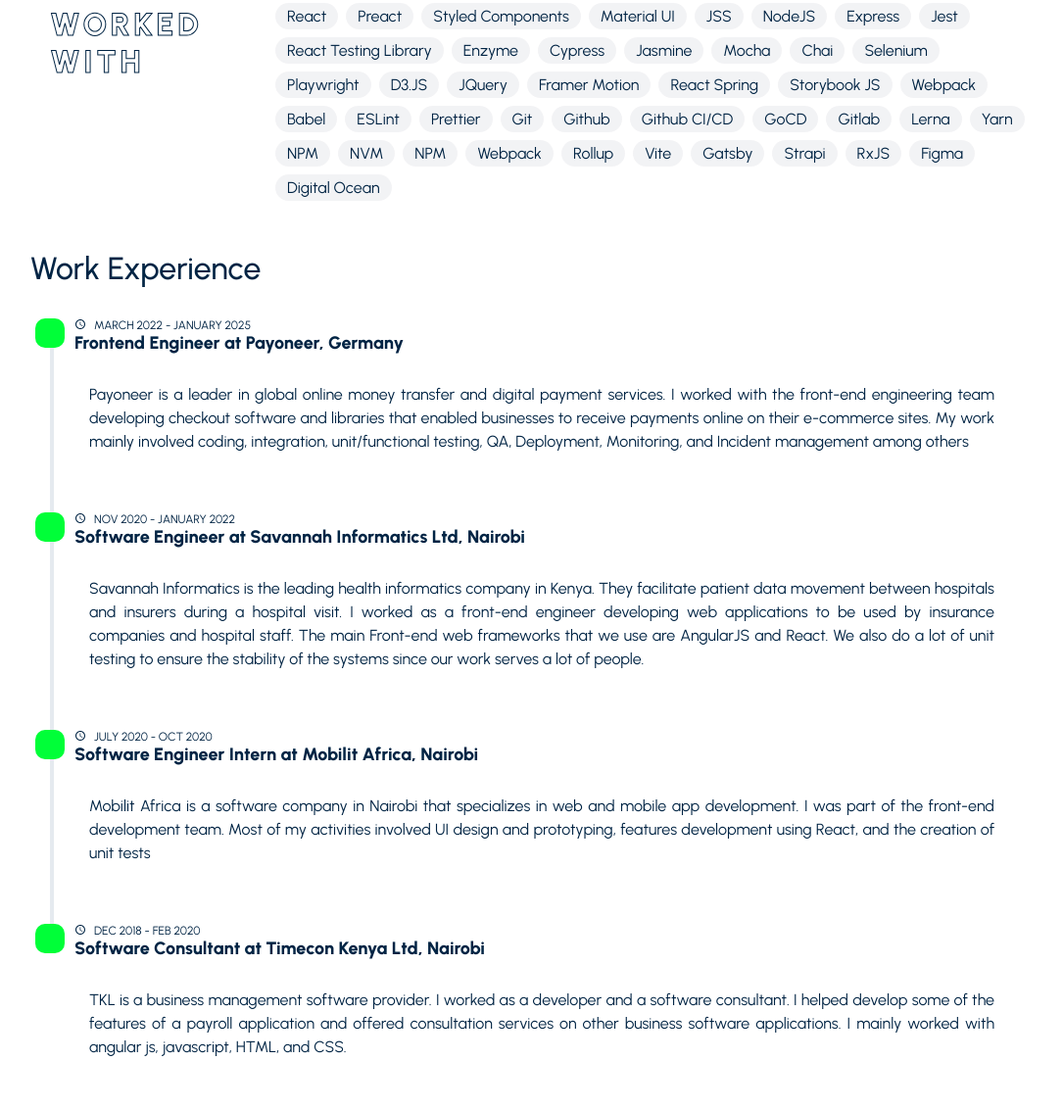
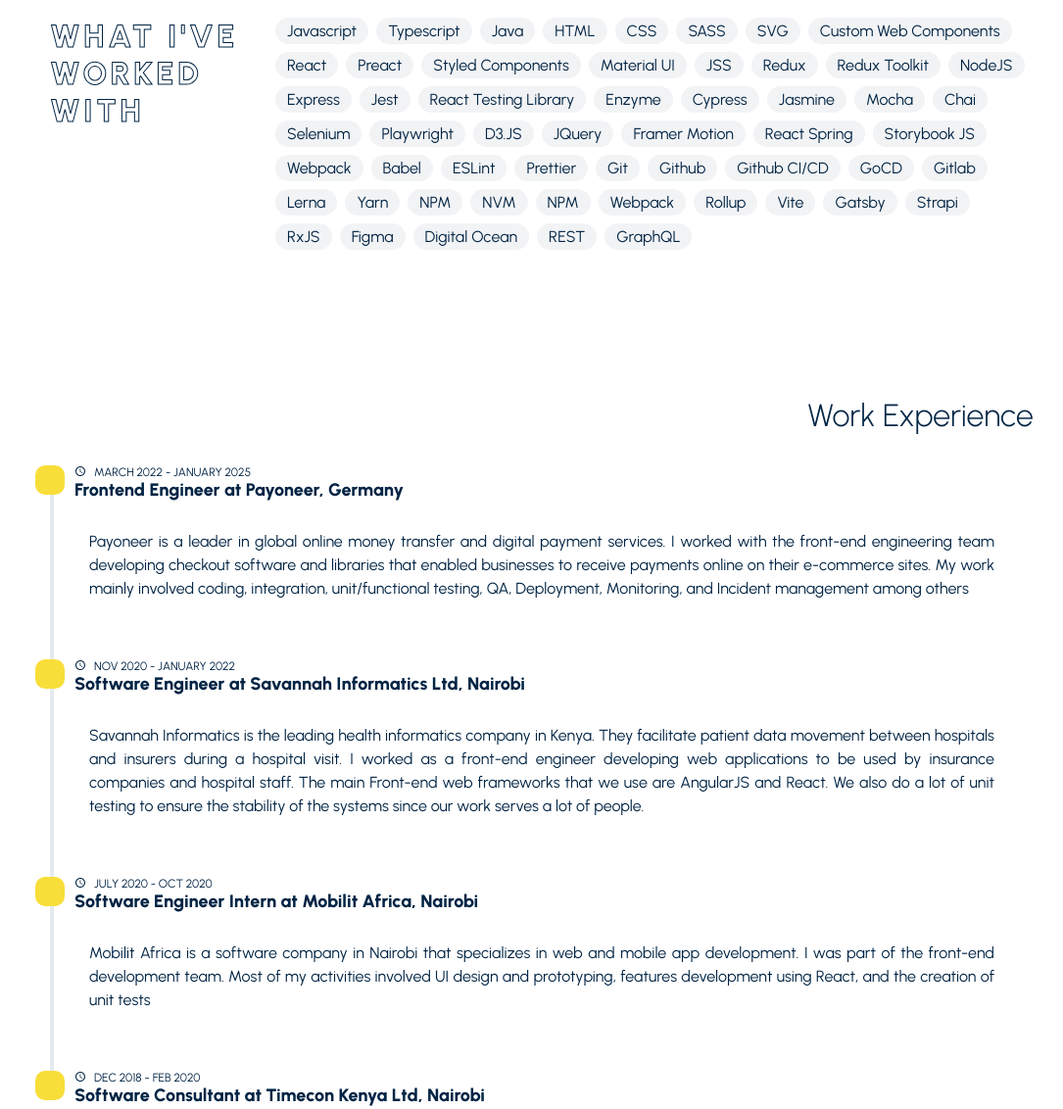
Before and after one commit to StevNdegwa/stevndegwa.github.io, a Gatsby site: page / in a window 1280 px wide. Shown: the part 1166-2298 px from the top of the page at 98% size, without its empty margins (97-1182 px from the left). Built offline with nearby package versions, Linux system fonts and the light colour scheme; Gatsby itself is replaced by a stand-in of ours.

Commit message:
Update styling

```diff
--- a/data/about.json
+++ b/data/about.json
@@ -35,6 +35,8 @@
     "Styled Components",
     "Material UI",
     "JSS",
+    "Redux",
+    "Redux Toolkit",
     "NodeJS",
     "Express",
     "Jest",
@@ -72,7 +74,9 @@
     "Strapi",
     "RxJS",
     "Figma",
-    "Digital Ocean"
+    "Digital Ocean",
+    "REST",
+    "GraphQL"
   ],
   "jobs":[
     {
--- a/src/components/atoms/Text/Text.tsx
+++ b/src/components/atoms/Text/Text.tsx
@@ -10,6 +10,7 @@
     variant: "solid" | "outline";
     weight: "light" | "regular" | "medium" | "bold";
     textShadow: "xs" | "sm" | "md" | "lg" | "xl";
+    textAlign: "left" | "center" | "right";
     size: "xs" | "sm" | "md" | "lg" | "xl" | "xxl" | "xxxl";
     heading: "h1" | "h2" | "h3" | "h4" | "h5" | "h6";
   }>;
@@ -23,6 +24,8 @@
   weight = "regular",
   heading,
   variant,
+  textAlign,
+  textShadow,
   ...props
 }) => {
   const elementClasses = clsx(
@@ -32,6 +35,8 @@
     `${weight}-text-weight`,
     {
       [`${variant}-text-variant`]: !!variant,
+      [`text-shadow-${textShadow}`]: !!textShadow,
+      [`text-align-${textAlign}`]: !!textAlign,
     }
   );
 
--- a/src/components/atoms/Text/style.ts
+++ b/src/components/atoms/Text/style.ts
@@ -8,4 +8,15 @@
     -webkit-text-fill-color: transparent;
     -webkit-text-stroke: 1px;
 }
+&.text-align-left{
+    text-align: left;
+}
+&.text-align-center{
+    text-align: center;
+}
+&.text-align-right{
+    text-align: right;
+}
+
+
 `;
--- a/src/components/molecules/FlexBox/FlexBox.tsx
+++ b/src/components/molecules/FlexBox/FlexBox.tsx
@@ -7,12 +7,7 @@
   Partial<{
     direction: "row" | "column";
     wrap: boolean;
-    justify:
-      | "center"
-      | "space-between"
-      | "space-around"
-      | "flex-start"
-      | "flex-end";
+    justify: "center" | "space-between" | "space-around" | "start" | "end";
     align: "center" | "flex-start" | "flex-end";
     gap: "xs" | "sm" | "md" | "lg" | "xl" | "xxl";
   }>;
--- a/src/components/molecules/FlexBox/styles.ts
+++ b/src/components/molecules/FlexBox/styles.ts
@@ -5,6 +5,9 @@
 display: flex;
 &.flex-column{
   flex-direction: column;
+}
+&.flex-row{
+    flex-direction: row;
 }
 &.flex-wrap{
     flex-wrap: wrap;
@@ -18,11 +21,10 @@
 &.justify-space-around{
     justify-content: space-around;
 }
-&.justify-flex-start{
-
+&.justify-start{
     justify-content: flex-start;
 }
-&.justify-flex-end{
+&.justify-end{
     justify-content: flex-end;
 }
 &.align-center{
--- a/src/components/organisms/home/Section/Section.tsx
+++ b/src/components/organisms/home/Section/Section.tsx
@@ -1,13 +1,14 @@
 import React, { PropsWithChildren } from "react";
 import { Box, Text } from "@components/atoms";
 import { Wrapper } from "./styles";
+import { FlexBox } from "@components/molecules";
 
 export const Section: React.FC<PropsWithChildren<{ title: string }>> = ({
   children,
   title,
 }) => (
   <Wrapper gap="md">
-    <Text heading="h2" size="xxxl" weight="medium">
+    <Text heading="h2" size="xxxl" weight="light" textAlign="right">
       {title}
     </Text>
     <Box>{children}</Box>
--- a/src/components/organisms/home/Section/styles.ts
+++ b/src/components/organisms/home/Section/styles.ts
@@ -2,7 +2,7 @@
 import styled from "styled-components";
 
 export const Wrapper = styled(ContentWrapper)`
-margin-top: 50px;
-margin-bottom: 50px;
-
+margin-top: 100px;
+margin-bottom: 100px;
+padding-bottom: 50px;
 `
--- a/src/components/organisms/home/WorkExperience/WorkExperience.tsx
+++ b/src/components/organisms/home/WorkExperience/WorkExperience.tsx
@@ -26,18 +26,21 @@
   return (
     <Section title="Work Experience">
       <JobsContainer>
+        <Border
+          initial={{ height: "0px" }}
+          whileInView={{ height: "100%" }}
+          transition={{ delay: 0.5, duration: list.length * 0.5, repeat: 0 }}
+        />
         {list.map((job, index) => (
           <JobWrapper key={index}>
-            <Border
-              initial={{ height: "0px" }}
-              animate={{ height: "100%" }}
-              transition={{ delay: index * 0.3, duration: 0.3, repeat: 0 }}
-            />
             <JobTitleWrapper>
               <JobBadge
-                initial={{ backgroundColor: "rgba(0, 51, 99, 10%)" }}
-                animate={{ backgroundColor: "var(--primary-color)" }}
-                transition={{ delay: index * 0.3, duration: 0.3, repeat: 0 }}
+                initial={{ backgroundColor: "var(--grey-color-transparent-3)" }}
+                whileInView={{ backgroundColor: "var(--secondary-color)" }}
+                transition={{
+                  delay: 0.5 + index * 0.5,
+                  duration: 0.2,
+                }}
               />
               <FlexBox direction="column">
                 <FlexBox gap="xs">
--- a/src/components/organisms/home/WorkExperience/styles.ts
+++ b/src/components/organisms/home/WorkExperience/styles.ts
@@ -5,6 +5,7 @@
 
 export const JobsContainer = styled.div`
 margin-left: 20px;
+position: relative;
 `
 export const JobBadge = styled(motion.div)`
 width:30px;
@@ -32,10 +33,10 @@
 gap: 10px;
 padding-bottom: 40px;
 position: relative;
-background-color: transparent;
-&:last-child > ${Border} {
-  display: none;
-  }
+z-index: 2;
+&:last-of-type{
+background-color: white;
+}
 `;
 
 export const JobTitleWrapper = styled.div`
```
